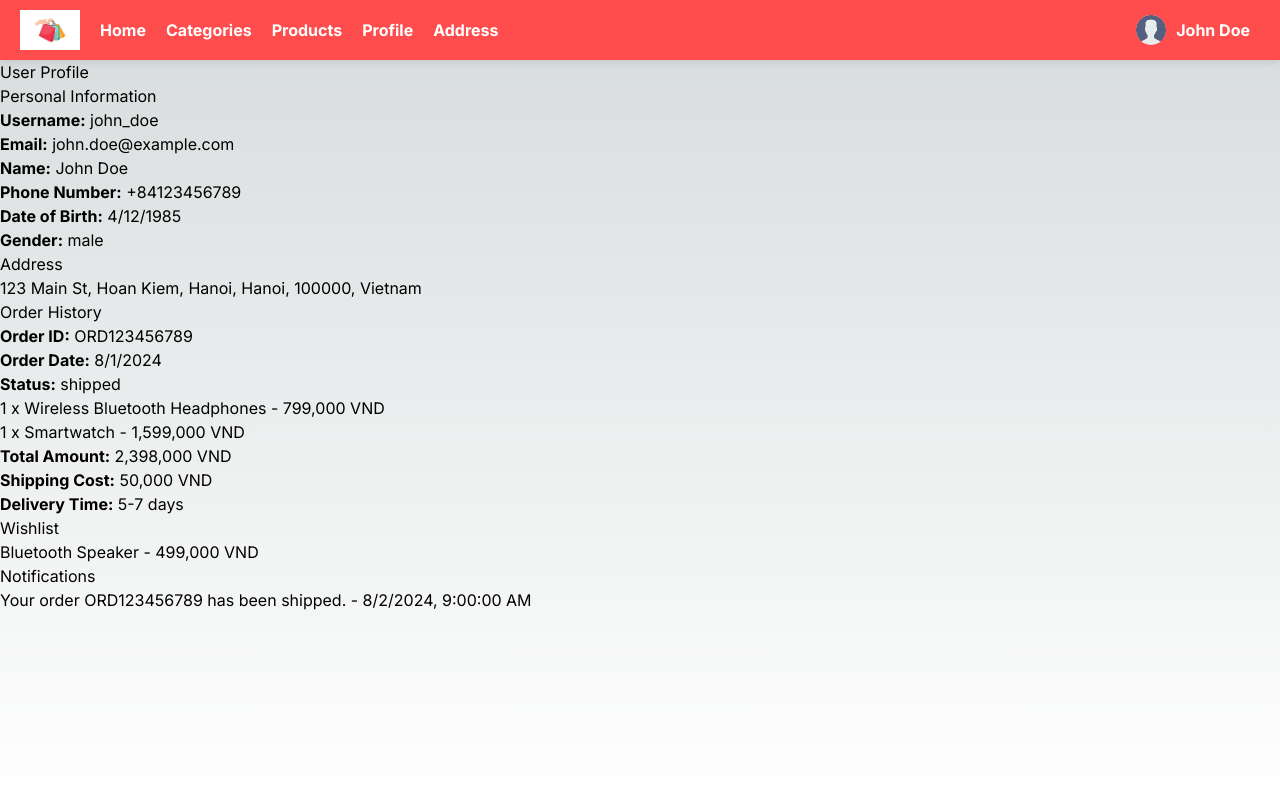
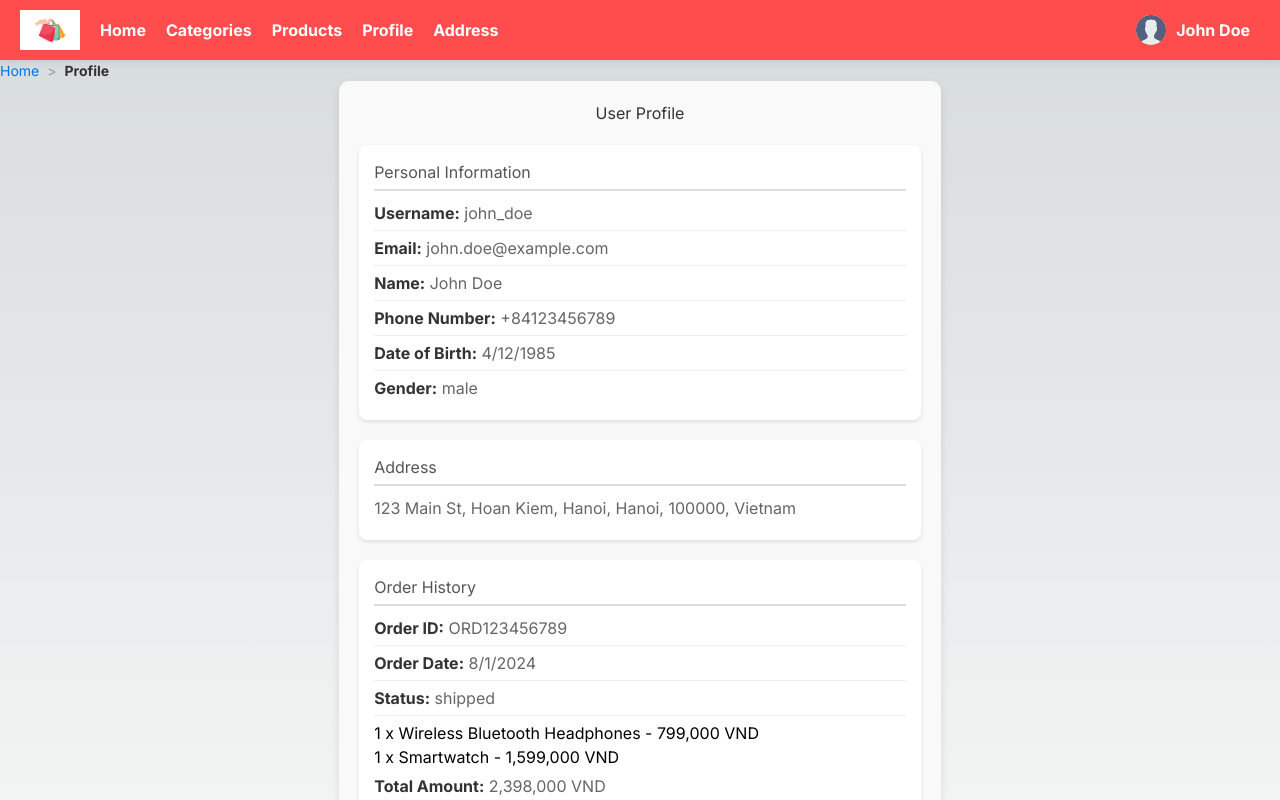
Before and after one commit to minhnn250695/nodejs-nextjs, a Next.js app in the folder frontend-nextjs/: page /profile in a window 1280 px wide. Shown: the top 800 px of the page. Built offline with nearby package versions, Linux system fonts and the light colour scheme.

Commit message:
refactor styling for all page

```diff
--- a/frontend-nextjs/src/app/layout.tsx
+++ b/frontend-nextjs/src/app/layout.tsx
@@ -2,6 +2,8 @@ import type { Metadata } from "next";
 import { Inter } from "next/font/google";
 import "./globals.scss";
 import Navbar from "@/components/Navbar";
+import BreadcrumbComponent from "@/components/Breadscrumb";
+import Breadcrumbs from "@mui/material/Breadcrumbs";
 
 const inter = Inter({ subsets: ["latin"] });
 
@@ -18,7 +20,8 @@ export default function RootLayout({
   return (
     <html lang="en">
       <body className={inter.className}>
-        <Navbar/>
+        <Navbar />
+        <BreadcrumbComponent></BreadcrumbComponent>
         <div className="container">{children}</div>
       </body>
     </html>
--- a/frontend-nextjs/src/app/products/page.tsx
+++ b/frontend-nextjs/src/app/products/page.tsx
@@ -2,6 +2,9 @@ import React from "react";
 // import styles from '@styles/ProductList.module.css';
 import styles from "../../styles/ProductList.module.scss";
 import ProductList from "./ProductList";
+import Link from "next/link";
+import { Breadcrumbs } from "@mui/material";
+import BreadcrumbComponent from "@/components/Breadscrumb";
 
 const fetchProducts = async () => {
   const res = await fetch("http://localhost:5000/products");
@@ -17,7 +20,6 @@ const ProductsPage = async () => {
 
   return (
     <div>
-      <h1>Product List</h1>
       <ProductList products={products} />
     </div>
   );
--- a/frontend-nextjs/src/app/user-address/page.tsx
+++ b/frontend-nextjs/src/app/user-address/page.tsx
@@ -17,7 +17,6 @@ const UserAddressPage = () => {
   const handleSave = (newAddress: typeof initialAddress) => {
     // Update address in the state (or send it to an API)
     setAddress(newAddress);
-    console.log('Address saved:', newAddress);
   };
 
   return <UserAddress address={address} onSave={handleSave} />;
--- /dev/null
+++ b/frontend-nextjs/src/components/Breadscrumb.tsx
@@ -0,0 +1,26 @@
+"use client";
+import Link from "next/link";
+import styles from "../styles/Breadscrumb.module.scss"; // Adjust the path as necessary
+import { usePathname } from "next/navigation";
+
+const BreadcrumbComponent = () => {
+  const pathName = usePathname();
+    const formattedPathName = pathName
+        .replace(/[^a-zA-Z0-9-]/g, "") // Remove special characters except dash
+        .replace(/-/g, " ") // Replace dash with space
+        .replace(/\b\w/g, (c) => c.toUpperCase()); // Upper case the first letter of each word
+
+  return (
+    <nav aria-label="breadcrumb">
+      <ol className={styles.breadcrumb}>
+        <li className={styles.breadcrumbItem}>
+          <Link href="/">Home</Link>
+        </li>
+        <li className={styles.breadcrumbItemActive} aria-current="page">
+          {formattedPathName}
+        </li>
+      </ol>
+    </nav>
+  );
+};
+export default BreadcrumbComponent;
--- /dev/null
+++ b/frontend-nextjs/src/styles/Breadscrumb.module.scss
@@ -0,0 +1,33 @@
+.breadcrumb {
+    display: flex;
+    align-items: center;
+    font-size: 14px;
+    list-style: none;
+    padding: 0;
+    margin: 0;
+
+    &Item {
+        display: flex;
+        align-items: center;
+
+        &:not(:last-child)::after {
+            content: '>';
+            margin: 0 8px;
+            color: #999;
+        }
+
+        a {
+            text-decoration: none;
+            color: #0070f3;
+
+            &:hover {
+                text-decoration: underline;
+            }
+        }
+    }
+
+    &ItemActive {
+        font-weight: bold;
+        color: #333;
+    }
+}
--- a/frontend-nextjs/src/styles/Profile.module.scss
+++ b/frontend-nextjs/src/styles/Profile.module.scss
@@ -0,0 +1,55 @@
+/* Profile.module.scss */
+
+.profileContainer {
+    max-width: 800px;
+    margin: 0 auto;
+    padding: 20px;
+    background-color: #f9f9f9;
+    border-radius: 10px;
+    box-shadow: 0 4px 8px rgba(0, 0, 0, 0.1);
+
+    h1 {
+        text-align: center;
+        color: #333;
+        margin-bottom: 20px;
+    }
+}
+
+.profileSection {
+    margin-bottom: 20px;
+    padding: 15px;
+    background-color: #fff;
+    border-radius: 8px;
+    box-shadow: 0 2px 4px rgba(0, 0, 0, 0.1);
+
+    h2 {
+        color: #555;
+        margin-bottom: 10px;
+        border-bottom: 2px solid #ddd;
+        padding-bottom: 5px;
+    }
+
+    p {
+        margin: 5px 0;
+        color: #666;
+
+        strong {
+            color: #333;
+        }
+
+        &:not(:last-child) {
+            border-bottom: 1px solid #eee;
+            padding-bottom: 5px;
+        }
+    }
+}
+
+@media (max-width: 600px) {
+    .profileContainer {
+        padding: 10px;
+    }
+
+    .profileSection {
+        padding: 10px;
+    }
+}
--- a/frontend-nextjs/src/styles/UserAddress.module.scss
+++ b/frontend-nextjs/src/styles/UserAddress.module.scss
@@ -49,3 +49,39 @@
   .saveButton:hover, .editButton:hover {
     background-color: #e04343;
   }
+  /* UserAddressPage.module.css */
+.container {
+  display: flex;
+  flex-direction: column;
+  align-items: center;
+  padding: 20px;
+  background-color: #f9f9f9;
+  border-radius: 8px;
+  box-shadow: 0 4px 8px rgba(0, 0, 0, 0.1);
+  max-width: 600px;
+  margin: 0 auto;
+}
+
+.title {
+  font-size: 24px;
+  font-weight: bold;
+  margin-bottom: 20px;
+}
+
+.addressForm {
+  width: 100%;
+}
+
+.button {
+  background-color: #0070f3;
+  color: white;
+  padding: 10px 20px;
+  border: none;
+  border-radius: 4px;
+  cursor: pointer;
+  margin-top: 20px;
+}
+
+.button:hover {
+  background-color: #005bb5;
+}
```
